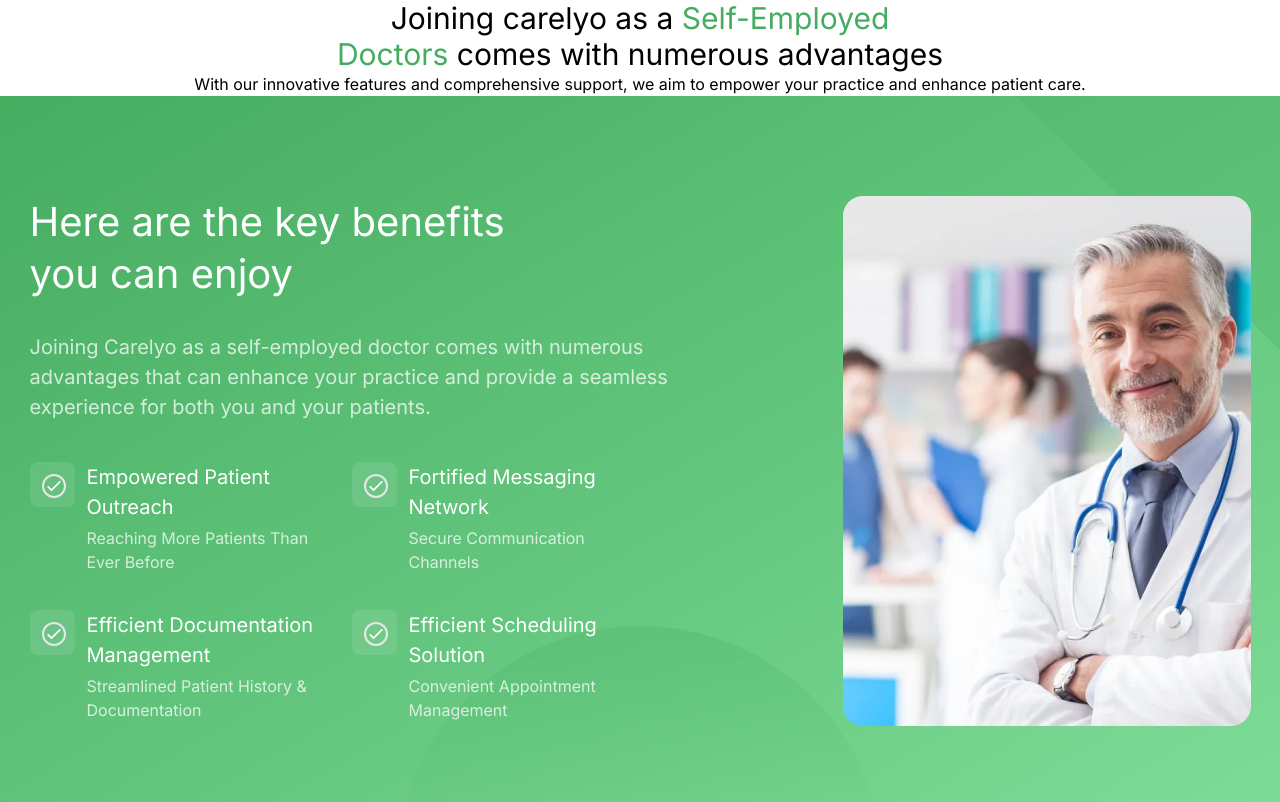
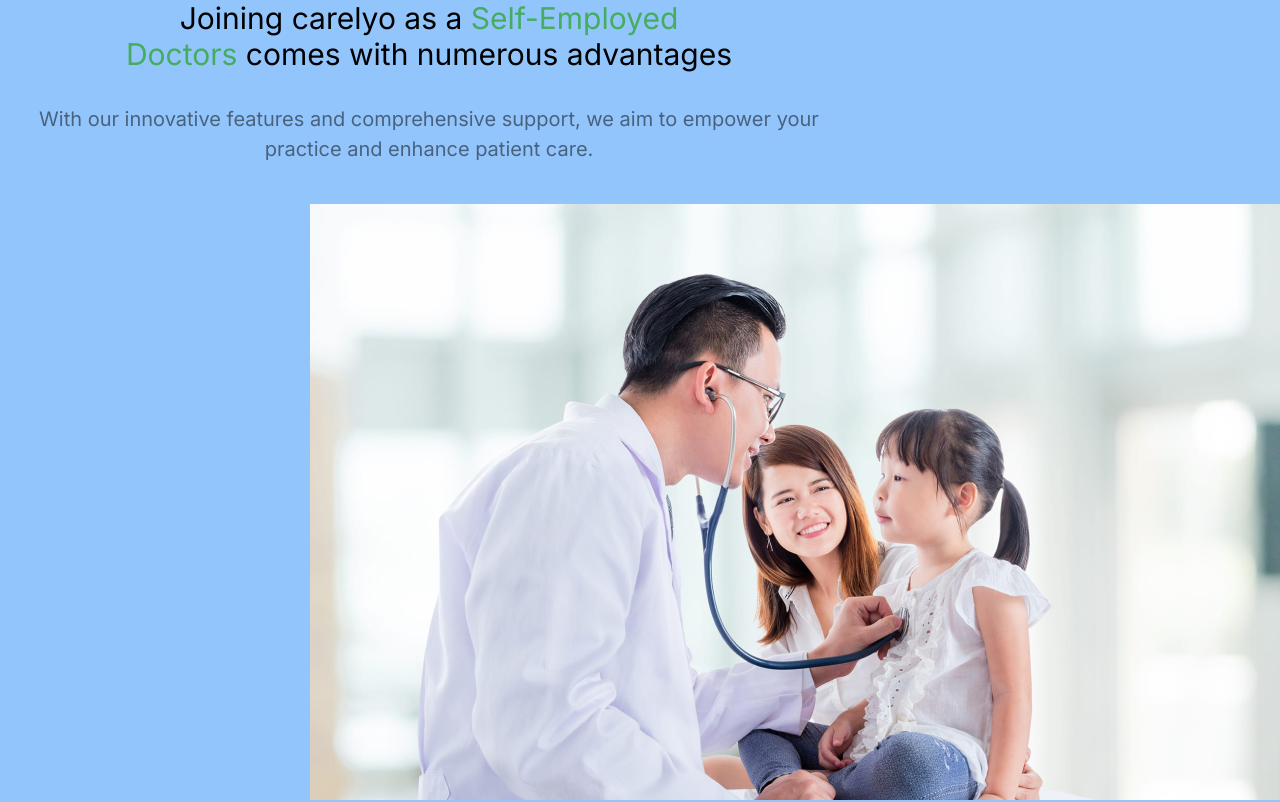
Before and after one commit to meeruu8282/next-mongodb-clerk, a Next.js app: page /providers/platforms/seDoctors in a window 1280 px wide. Shown: the top 802 px of the page. Built offline with nearby package versions, Linux system fonts and the light colour scheme.

Commit message:
css first image sedoctors

```diff
--- a/src/app/providers/platforms/seDoctors/page.tsx
+++ b/src/app/providers/platforms/seDoctors/page.tsx
@@ -3,23 +3,42 @@
 export default function Sedoctors() {
   return (
     <div className=" h-auto ">
-        <div>
-          <h1 className="text-center text-3xl ">
+      <div className=" flex justify-end ">
+
+        <div className=" w-[1315px] h-[836px]  bg-blue-300">
+          <div className="w-[858px] h-[192px] top-[258px] left-[291px] gap-[64px]">
+            <div className="w-[838px] h-[104px] max-w-screen-sm mx-auto">
+              <h1 className="text-center  md:text-2xl lg:text-3xl whitespace-normal ">
                 Joining carelyo as a{" "}
-        <span className="text-greenText">
+                <span className="text-greenText whitespace-normal">
                   Self-Employed <br /> Doctors
                 </span>{" "}
                 comes with numerous advantages
               </h1>
-      <p className="text-center">
-        With our innovative features and comprehensive support, we aim to
-        empower your practice and enhance patient care.
+            </div>
+            <div className="w-[858px] h-[64px] opacity-[50%]">
+              <p className="text-center font-poppins w-400  md:text-[15px] lg:text-[20px] ">
+                With our innovative features and comprehensive support, we aim
+                to empower your practice and enhance patient care.
               </p>
             </div>
+          </div>
+        </div>
+        <div className="absolute right-0 bottom-0">
+              <Image
+                layout="intrinsic "
+                width={970}
+                height={596}
+                src="/heartdoctor.png"
+                alt="heartDoctor"
+              />
+            </div>
+      </div>
+
+
 
       {/* Green background container */}
       <div className="greenBackground">
-
         {/* Corner triangle */}
         <div className="absolute right-0 top-0">
           <div
@@ -36,10 +55,6 @@
         </div>
 
         <div className="relative">
-
-
-
-
           <div className=" w-[1221px] h-[530px] border-radius-[20px]  ">
             <div className="absolute right-0 top-0">
               <Image
```
Also changed, not shown: public/heartdoctor.png (added). Lines whose indentation alone changed are shown as unchanged.
